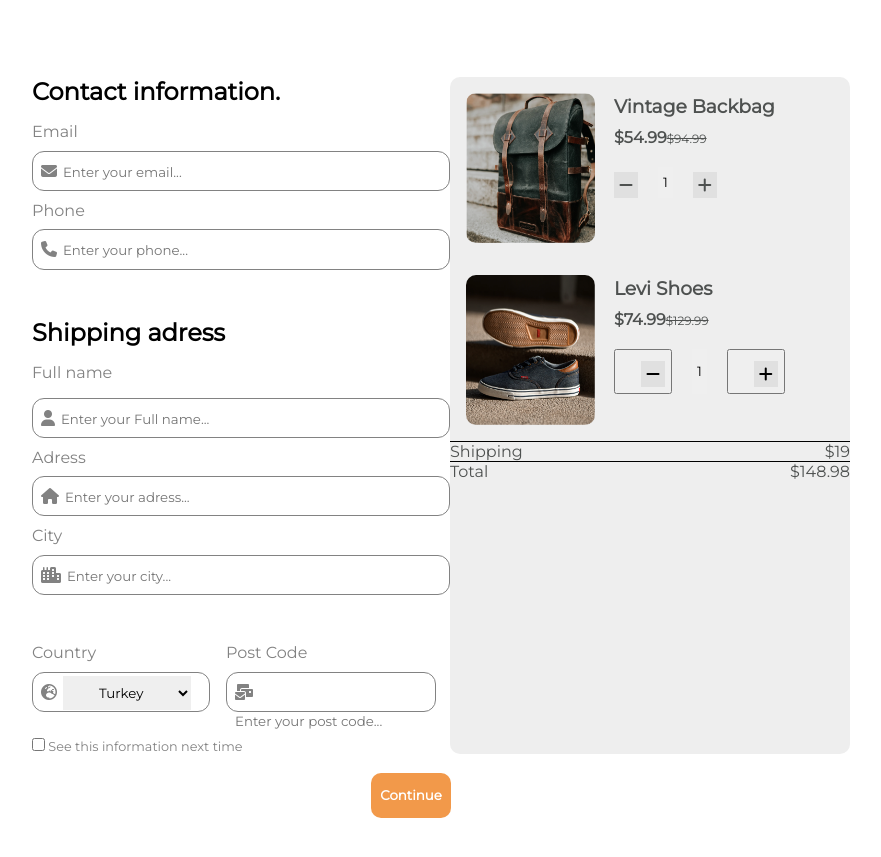
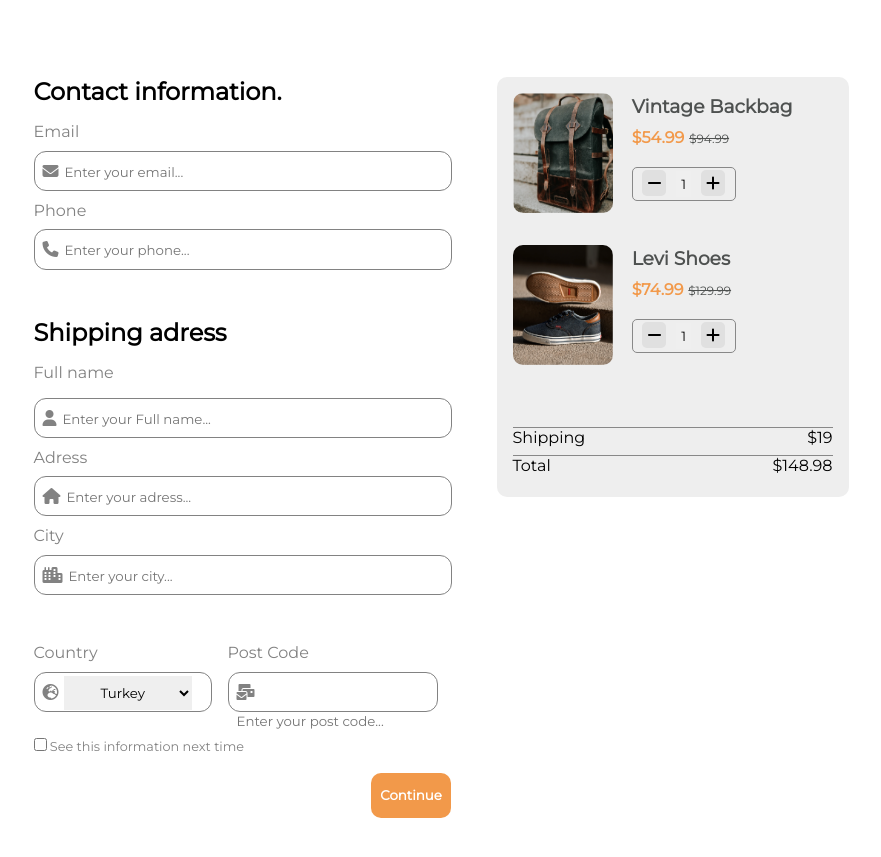
Before and after one commit to halilerkantarci/Project3_Checkout-Form, a plain HTML site: page index.html in a window 1280 px wide. Shown: the part 77-934 px from the top of the page, without its empty margins (199-1080 px from the left). Drawn offline with Linux system fonts and the light colour scheme.

Commit message:
finished

```diff
--- a/index.html
+++ b/index.html
@@ -132,7 +132,10 @@
             <img src="./images/photo1.png" alt="" />
             <div class="vintage">
               <h3>Vintage Backbag</h3>
-              <p><span></span><bold>$54.99</bold><del>$94.99</del></p>
+              <p>
+                <span><bold>$54.99</bold></span
+                ><del>$94.99</del>
+              </p>
               <div class="count">
                 <i class="fa-solid fa-minus"></i>
                 <button class="one">1</button>
@@ -142,13 +145,16 @@
           </div>
           <div class="product shoes">
             <img src="./images/photo2.png" alt="" />
-            <div class="vintage">
+            <div class="levi">
               <h3>Levi Shoes</h3>
-              <p><span></span><bold>$74.99</bold><del>$129.99</del></p>
+              <p>
+                <span><bold>$74.99</bold></span
+                ><del>$129.99</del>
+              </p>
               <div class="count">
-                <button><i class="fa-solid fa-minus"></i></button>
+                <i class="fa-solid fa-minus"></i>
                 <button class="one">1</button>
-                <button><i class="fa-solid fa-plus"></i></button>
+                <i class="fa-solid fa-plus"></i>
               </div>
             </div>
           </div>
--- a/style.css
+++ b/style.css
@@ -39,6 +39,7 @@ select {
   padding: 0.2rem 0.5rem;
   margin: 0.6rem 0;
 }
+
 i {
   font-size: 1rem;
   margin-top: 5px;
@@ -87,15 +88,15 @@ footer button {
 }
 .shopping {
   background-color: #eeeeee;
-
-  height: auto;
-  width: 25rem;
+  margin-left: 45px;
+  height: 420px;
+  width: 22rem;
   border-radius: 10px;
   color: #4e5150;
 }
 img {
-  width: 35%;
-  height: 150px;
+  width: 100px;
+  height: 120px;
 
   border-top-left-radius: 10px;
   border-top-right-radius: 10px;
@@ -118,22 +119,29 @@ img {
 del {
   font-size: 12px;
   font-weight: 400;
+  margin-left: 0.3rem;
 }
-.vintage p span {
+span {
   color: #f2994a;
 }
 .count {
   display: flex;
   margin-top: 20px;
-  margin-left: -20px;
+  justify-content: space-evenly;
+  align-items: center;
+  width: 102px;
+  height: 32px;
+  border: 1px solid #888888;
+  border-radius: 5px;
 }
 .count i {
   background-color: #e0e0e0;
-  margin-left: 20px;
+  border-radius: 5px;
   padding: 5px;
+  color: black;
+  margin-top: -0.3px;
 }
 .count button {
-  margin-left: 20px;
   padding: 5px;
 }
 .one {
@@ -142,5 +150,11 @@ del {
 .common {
   display: flex;
   justify-content: space-between;
-  border-top: 1px solid black;
+  border-top: 1px solid #888888;
+  margin-bottom: 8px;
 }
+.product-last {
+  margin-top: 30px;
+  padding: 1rem;
+  color: #000000;
+}
```
